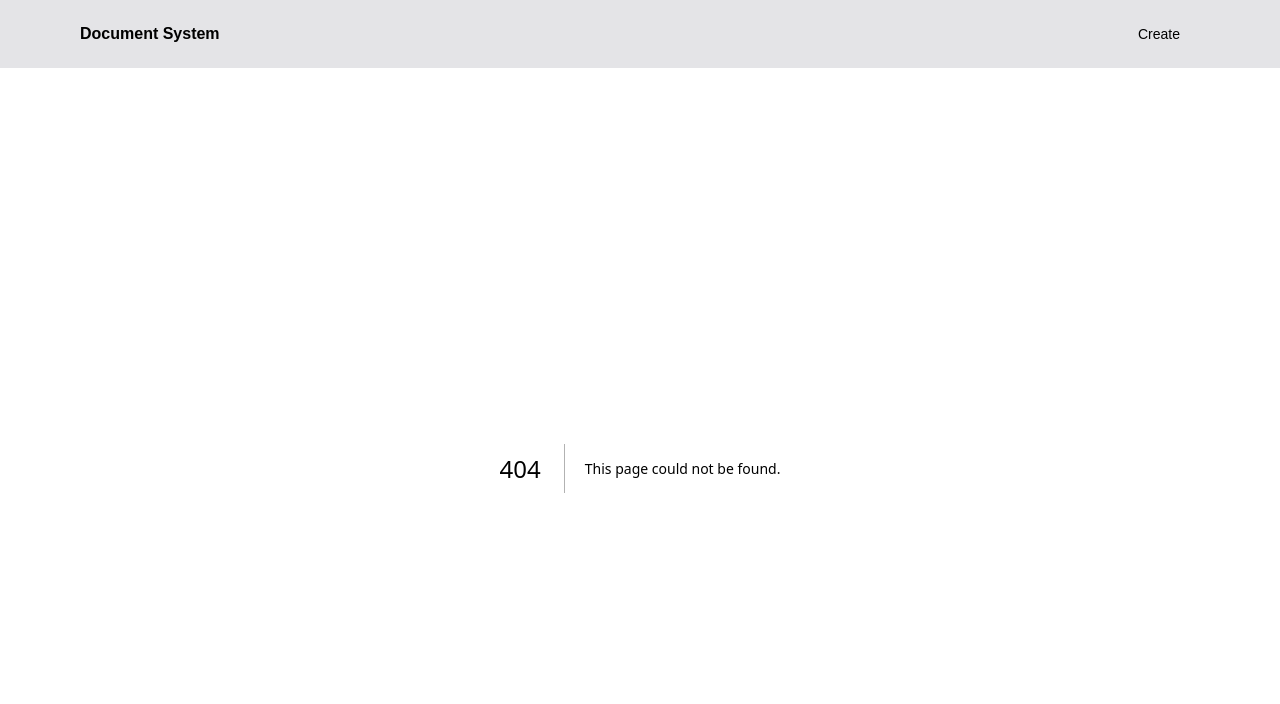
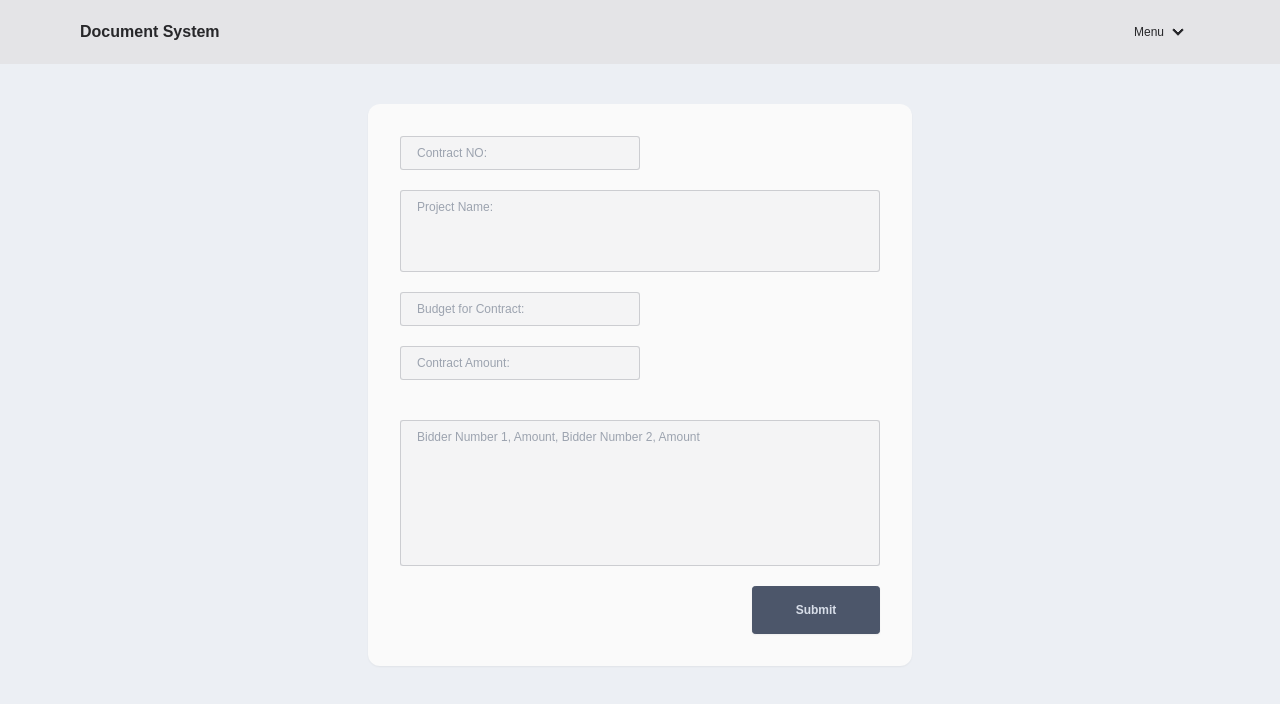
Before and after one commit to AllenCortuna/doctemplater, a Next.js app: page /upload-award in a window 1280 px wide. Before the commit this address had no page. Shown: the top 704 px of the page. Built offline with nearby package versions, Linux system fonts and the light colour scheme; a web font is replaced by a local one.

Commit message:
checkout to another branch

```diff
--- /dev/null
+++ b/app/award/[contractNo]/page.js
@@ -0,0 +1,60 @@
+"use client";
+import React from "react";
+import { db } from "@/config/db";
+import { useLiveQuery } from "dexie-react-hooks";
+
+const Award = ({ params }) => {
+  const contractNo = params?.contractNo;
+
+  // Using useLiveQuery hook to fetch data based on contractNo
+  const awardData = useLiveQuery(() => {
+    return contractNo
+      ? db.award.where("contractNo").equals(contractNo).first()
+      : null;
+  }, [contractNo]);
+
+  console.log("awardData: ", awardData);
+  return (
+    <div className="flex flex-col p-20 justify-center ">
+      {awardData ? (
+        <div className="flex justify-start flex-col gap-4 mx-auto max-w-[80%]">
+          <p className="highligth-text text-lg underline">
+            {awardData.contractNo}
+          </p>
+          <span className="highligth-text flex flex-row gap-2">
+            Project Name:{" "}
+            <p className="primary-text">{awardData?.projectName}</p>
+          </span>
+          <span className="highligth-text flex flex-row gap-2">
+            Amount Budget: <p className="primary-text">{awardData?.budget}</p>
+          </span>
+          <span className="highligth-text flex flex-row gap-2">
+            Contract Amount:{" "}
+            <p className="primary-text">{awardData?.contractAmount}</p>
+          </span>
+          <span className="highligth-text flex flex-row gap-2">
+            Bidder(s) Info:{" "}
+            <p className="primary-text">{awardData?.bidderInfo}</p>
+          </span>
+          <div className="mt-10 flex flex-row gap-10 ">
+            <button type="submit" className="btn btn-neutral text-xs w-auto">
+              Save Award
+            </button>
+            <button type="submit" className="btn btn-neutral text-xs w-auto ">
+              Save Reso
+            </button>
+            <button type="submit" className="btn btn-error text-white text-xs w-auto">
+              Delete
+            </button>
+          </div>
+        </div>
+      ) : (
+        <p className="text-md mx-auto">
+          Loading <span className="loading loading-dots loading-md"></span>
+        </p>
+      )}
+    </div>
+  );
+};
+
+export default Award;
--- /dev/null
+++ b/app/component/BidderList.js
@@ -0,0 +1,58 @@
+"use client";
+import React, { useState } from "react";
+
+const BidderList = () => {
+  const [bids, setBids] = useState([{ bidder: "", amount: "" }]);
+
+  const handleInputChange = (index, event) => {
+    const { name, value } = event.target;
+    const newBids = [...bids];
+    newBids[index][name] = value;
+    setBids(newBids);
+  };
+
+  const handleAddBid = () => {
+    setBids([...bids, { bidder: "", amount: "" }]);
+  };
+
+  const handleSubmit = (event) => {
+    event.preventDefault();
+    console.log("Bid data:", bids);
+    // Here you can do whatever you want with the bid data, like sending it to a server.
+  };
+
+  return (
+    <form onSubmit={handleSubmit}>
+      {bids.map((bid, index) => (
+        <div key={index} className="flex flex-col">
+            <p>{`Bidder${index + 1}`}</p>
+          <textarea
+            type="text"
+            className="textarea textarea-bordered resize-none text-xs focus:outline-none focus:border-primary focus:border-2"
+            rows={2}
+            name={`bidder${index + 1}`}
+            // placeholder={`Bidder ${index + 1}`}
+            value={bid.bidder}
+            onChange={(event) => handleInputChange(index, event)}
+          />
+          <input
+            type="number"
+            name={`amount${index + 1}`}
+            placeholder={`Amount:`}
+            value={bid.amount}
+            onChange={(event) => handleInputChange(index, event)}
+          />
+        </div>
+      ))}
+      <button
+        type="button"
+        className="btn btn-active text-xs btn-sm rounded-md"
+        onClick={handleAddBid}
+      >
+        Add Bid
+      </button>
+    </form>
+  );
+};
+
+export default BidderList;
--- a/app/component/Navbar.js
+++ b/app/component/Navbar.js
@@ -15,12 +15,12 @@ export const Navbar = () => {
         </Link>
       </div>
       <div className="flex-none">
-        <ul className="menu menu-horizontal px-1">
+        <ul className="menu menu-horizontal px-1 text-xs">
+          {/* <li>
+            <Link href={""}>Create</Link>
+          </li> */}
+
           <li>
-            <Link href={""}>Create</Link>
-          </li>
-
-          {/* <li>
             <details>
               <summary>Menu</summary>
               <ul className="p-2 bg-base-100 rounded-t-none w-40">
@@ -32,7 +32,7 @@ export const Navbar = () => {
                 </li>
               </ul>
             </details>
-          </li> */}
+          </li>
         </ul>
       </div>
     </div>
--- a/app/globals.css
+++ b/app/globals.css
@@ -5,8 +5,8 @@
 * {
   box-sizing: border-box;
 }
-body{
-  color: rgb(76, 76, 76);
+body {
+  color: #27272a;
 }
 
 @layer utilities {
@@ -16,7 +16,16 @@ body{
 }
 
 @layer components {
-  .custom-class {
-    @apply text-zinc-600;
+  .custom-input {
+    @apply input-sm input max-w-60 text-zinc-600 input-bordered text-xs p-4 bg-zinc-100 focus:outline-primary focus:border-zinc-100;
+  }
+  .custom-textarea {
+    @apply textarea textarea-bordered resize-none text-xs bg-zinc-100 focus:outline-primary focus:border-primary focus:border-zinc-100;
+  }
+  .primary-text {
+    @apply text-xs text-zinc-500;
+  }
+  .highligth-text {
+    @apply text-xs text-zinc-600 font-semibold;
   }
 }
--- a/app/layout.js
+++ b/app/layout.js
@@ -2,6 +2,7 @@ import "./globals.css";
 import { Navbar } from "./component/Navbar";
 import { Martian_Mono } from "next/font/google";
 const font = Martian_Mono({ subsets: ["latin"], weight: ["200","400","500","600", "700"] });
+import 'react-toastify/dist/ReactToastify.css';
 
 export const metadata = {
   title: "Document Web App",
--- a/app/page.js
+++ b/app/page.js
@@ -4,9 +4,9 @@ import Link from "next/link";
 export default function Home() {
   return (
     <div className="flex min-h-screen flex-col items-center justify-center gap-10 p-24">
-      <Link href={"/upload-project"}>
+      <Link href={"/upload-award"}>
         <button className="btn btn-outline rounded-md text-zinc-500 text-md">
-          Upload Project
+          Create Award
         </button>
       </Link>
     </div>
--- /dev/null
+++ b/app/upload-award/page.js
@@ -0,0 +1,105 @@
+"use client";
+import { db } from "@/config/db";
+import { errorToast } from "@/config/toast";
+import { useRouter } from "next/navigation";
+import React, { useState } from "react";
+import { ToastContainer } from "react-toastify";
+
+const UploadAward = () => {
+  const router = useRouter();
+  const [data, setData] = useState({
+    contractNo: "",
+    projectName: "",
+    budget: "",
+    contractAmount: "",
+    bidderInfo: "",
+  });
+
+  const handleChange = (event) => {
+    const { name, value } = event.target;
+    setData((prevContractInfo) => ({
+      ...prevContractInfo,
+      [name]: value,
+    }));
+  };
+
+  const handleSubmit = async (event) => {
+    event.preventDefault();
+    console.log("Contract Info:", data);
+    try {
+      // Add the new Award!
+      const result = await db.award.add(data);
+      console.log(`Award successfully added. Got id ${result}`);
+      router.push(`/award/${result}`)
+      // router.push(`/`)
+    } catch (error) {
+      errorToast(`${error}`);
+    }
+  };
+  return (
+    <div className="flex justify-center">
+      {/* UploadProject */}
+      <ToastContainer />
+      <form
+        onSubmit={handleSubmit}
+        className="justify-start flex flex-col gap-5 mt-10 w-auto rounded-xl shadow-sm p-8 max-w-[65rem] bg-zinc-50"
+      >
+        {/* Notice of Award */}
+        <span className="justify-start flex flex-col gap-5 w-50 w-[30rem]">
+          <input
+            type="text"
+            name="contractNo"
+            value={data.contractNo}
+            onChange={handleChange}
+            placeholder="Contract NO:"
+            className="custom-input"
+          />
+
+          <textarea
+            name="projectName"
+            value={data.projectName}
+            onChange={handleChange}
+            className="custom-textarea"
+            placeholder="Project Name:"
+            rows={4}
+          ></textarea>
+
+          <input
+            type="text"
+            name="budget"
+            value={data.budget}
+            onChange={handleChange}
+            className="custom-input"
+            placeholder="Budget for Contract:"
+          />
+          <input
+            type="text"
+            name="contractAmount"
+            value={data.contractAmount}
+            onChange={handleChange}
+            placeholder="Contract Amount:"
+            className="custom-input"
+          />
+        </span>
+        <span className="justify-start flex flex-col gap-5 w-50 w-[30rem] bg-zinc-100 mt-5">
+          <textarea
+            name="bidderInfo"
+            value={data.bidderInfo}
+            onChange={handleChange}
+            className="custom-textarea"
+            placeholder="Bidder Number 1, Amount, Bidder Number 2, Amount"
+            rows={8}
+          ></textarea>
+        </span>
+        <button
+          type="submit"
+          className="btn btn-neutral text-xs w-32 ml-auto mr-0"
+        >
+          Submit
+        </button>
+      </form>
+    </div>
+  );
+};
+
+export default UploadAward;
--- a/app/upload-project/page.js
+++ /dev/null
@@ -1,42 +0,0 @@
-import React from "react";
-
-const UploadProject = () => {
-  return (
-    <div className="flex justify-center">
-      {/* UploadProject */}
-      <form className="justify-start flex flex-col gap-5 mt-10 w-auto rounded-lg shadow-sm p-5 w-[30rem] bg-zinc-100">
-        <span className="justify-start flex flex-col gap-5 w-50 w-[30rem] bg-zinc-100">
-          <input
-            type="text"
-            placeholder="Contract NO:"
-            className="input-sm rounded-md max-w-60 text-zinc-600 input-bordered text-sm p-4 bg-zinc-200"
-          />
-
-          <textarea
-            className="textarea textarea-bordered resize-none text-xs focus:outline-none focus:border-primary focus:border-2"
-            placeholder="Project Name:"
-          ></textarea>
-
-          <input
-            type="text"
-            placeholder="Budget for Contract:"
-            className="input-sm rounded-md max-w-60 text-zinc-600 input-bordered text-xs p-4 bg-zinc-200"
-          />
-          <input
-            type="text"
-            placeholder="Contract Amount:"
-            className="input-sm rounded-md max-w-60 text-zinc-600 input-bordered text-xs p-4 bg-zinc-200"
-          />
-        </span>
-
-        <textarea
-          className="textarea textarea-bordered resize-none text-xs focus:outline-none focus:border-primary focus:border-2"
-          placeholder="List of Biddders:"
-          rows={7}
-        ></textarea>
-      </form>
-    </div>
-  );
-};
-
-export default UploadProject;
--- /dev/null
+++ b/config/db.js
@@ -0,0 +1,7 @@
+// db.js
+import Dexie from 'dexie';
+
+export const db = new Dexie('myDatabase');
+db.version(1).stores({
+  award: 'contractNo, projectName, budget, contractAmount, bidderInfo' // Primary key and indexed props
+});
```
Also changed, not shown: package.json (+10 -10 lines), 1 other file (tests, documents, lock files or other folders).
